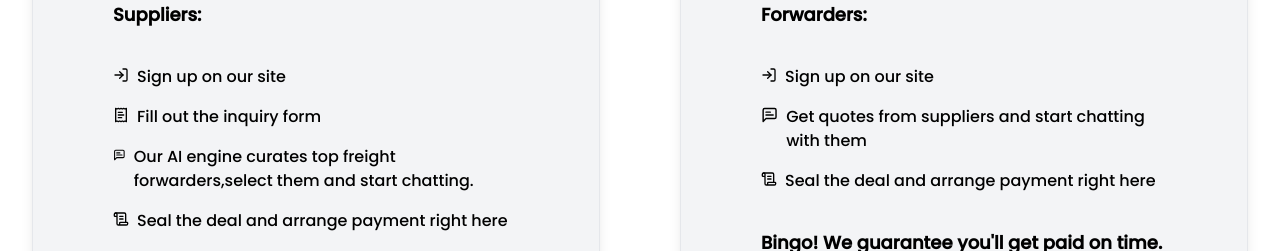
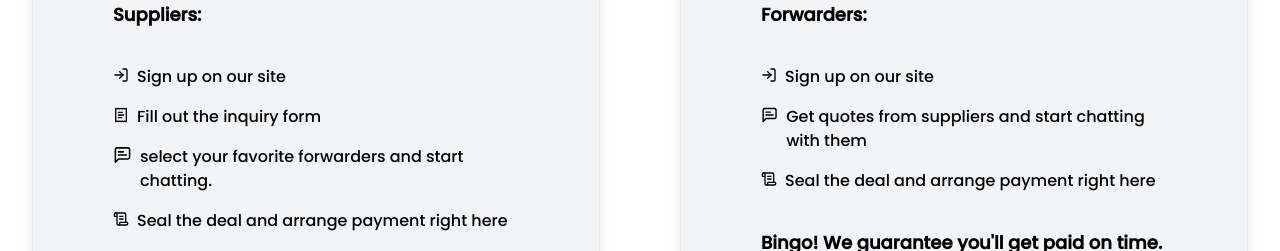
Before and after one commit to melika760/MelrominGlobalNetwork, a Next.js app: page / in a window 1280 px wide. Shown: the part 3160-3411 px from the top of the page. Built offline with nearby package versions, Linux system fonts and the light colour scheme; no server answers.

Commit message:
Update Getstarted.jsx

```diff
--- a/app/_components/Getstarted.jsx
+++ b/app/_components/Getstarted.jsx
@@ -18,7 +18,7 @@ const Getstarted = () => {
 <ul className='my-7'>
     <li className='flex py-2 space-x-6 '><LogIn className='mr-2 h-5 w-4 '/> Sign up on our site</li>
     <li className='flex py-2 space-x-6 '><ReceiptText className='mr-2 h-5 w-4'/> Fill out the inquiry form</li>
-    <li className='flex py-2 space-x-6 '><MessageSquareText className='mr-2 h-5 w-5 max-sm:w-6'/>Our AI engine curates top freight forwarders,select them and start chatting.</li>
+    <li className='flex py-2 space-x-6 '><MessageSquareText className='mr-2 h-5 w-5 max-sm:w-6'/>select your favorite forwarders and start chatting.</li>
     <li className='flex py-2 space-x-6 '><ScrollText className='mr-2 h-5 w-4 max-sm:w-5'/>Seal the deal and arrange payment right here </li>
 </ul>
 <p className='font-bold text-lg text-black'>Bingo! We guarantee your shipment will arrive on time.</p>
```
